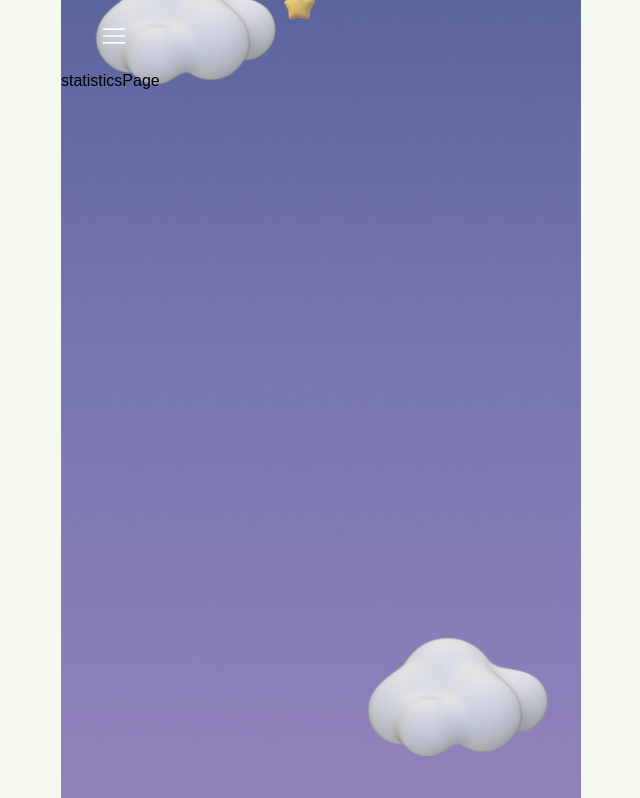
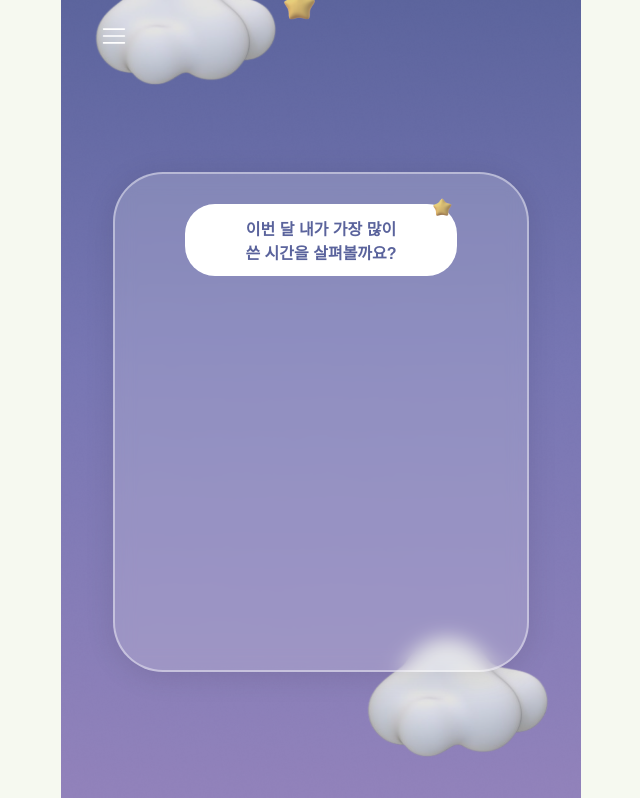
Before and after one commit to hackathon1team/hackathon1_fe, a React (Vite) app: page /statistics in a window 1280 px wide. Shown: the top 798 px of the page, without its empty margins (319-959 px from the left). Built offline with nearby package versions, Linux system fonts and the light colour scheme.

Commit message:
Design : 통계 페이지 레이아웃 구성

```diff
--- /dev/null
+++ b/src/pages/statistics/components/titleBox.jsx
@@ -0,0 +1,29 @@
+import styled from 'styled-components';
+import Star from '../../../assets/Img/statistics/star.png';
+
+function TitleBox({ text }) {
+  return (
+    <Wrapper>
+      {text}
+      <Img src={Star} />
+    </Wrapper>
+  );
+}
+export default TitleBox;
+
+const Wrapper = styled.div`
+  background-color: #ffffff;
+  padding: 12px 60px;
+  border-radius: 30px;
+  white-space: pre-line;
+  color: #5a639c;
+  font-weight: bold;
+  margin-top: 30px;
+  position: relative;
+  text-align: center;
+`;
+const Img = styled.img`
+  position: absolute;
+  top: -6px;
+  right: 5px;
+`;
--- a/src/pages/statistics/statisticsPage.jsx
+++ b/src/pages/statistics/statisticsPage.jsx
@@ -1,12 +1,35 @@
-import styled from 'styled-components'
-import Background from '../../assets/Img/backgroundImg/logInStatistics.png'
-import { BackGroundImg } from '../../styles/common'
+import styled from 'styled-components';
+import Background from '../../assets/Img/backgroundImg/logInStatistics.png';
+import { BackGroundImg } from '../../styles/common';
+import GlassmorphismModal from '../../components/glassmorphismModal/glassmorphismModal';
+import TitleBox from './components/titleBox';
 
 function StatisticsPage() {
-	return <BackImg>statisticsPage</BackImg>
+  return (
+    <>
+      <BackImg>
+        <GlassmorphismModal margin={'100px'}>
+          <TitleBox text={'이번 달 내가 가장 많이\n쓴 시간을 살펴볼까요?'} />
+        </GlassmorphismModal>
+      </BackImg>
+      <BackImg>
+        <GlassmorphismModal margin={'100px'}>
+          <TitleBox
+            text={'지난 달과 비교하여\n 시간을 한 눈에 확인해 볼까요?'}
+          />
+        </GlassmorphismModal>
+      </BackImg>
+    </>
+  );
 }
-export default StatisticsPage
+export default StatisticsPage;
 
 const BackImg = styled.div`
-	${BackGroundImg(Background)}
-`
+  ${BackGroundImg(Background)}
+  display: flex;
+  flex-direction: column;
+  align-items: center;
+`;
+const Test = styled.div`
+  width: 100%;
+`;
```
Also changed, not shown: src/pages/logIn/logInPage.jsx (+7 -7 lines), src/pages/myPage/myPage.jsx (+7 -7 lines), src/pages/timeCalendar/timeCalendarPage.jsx (+7 -7 lines), src/assets/Img/statistics/star.png (added), 1 other file (tests, documents, lock files or other folders).
